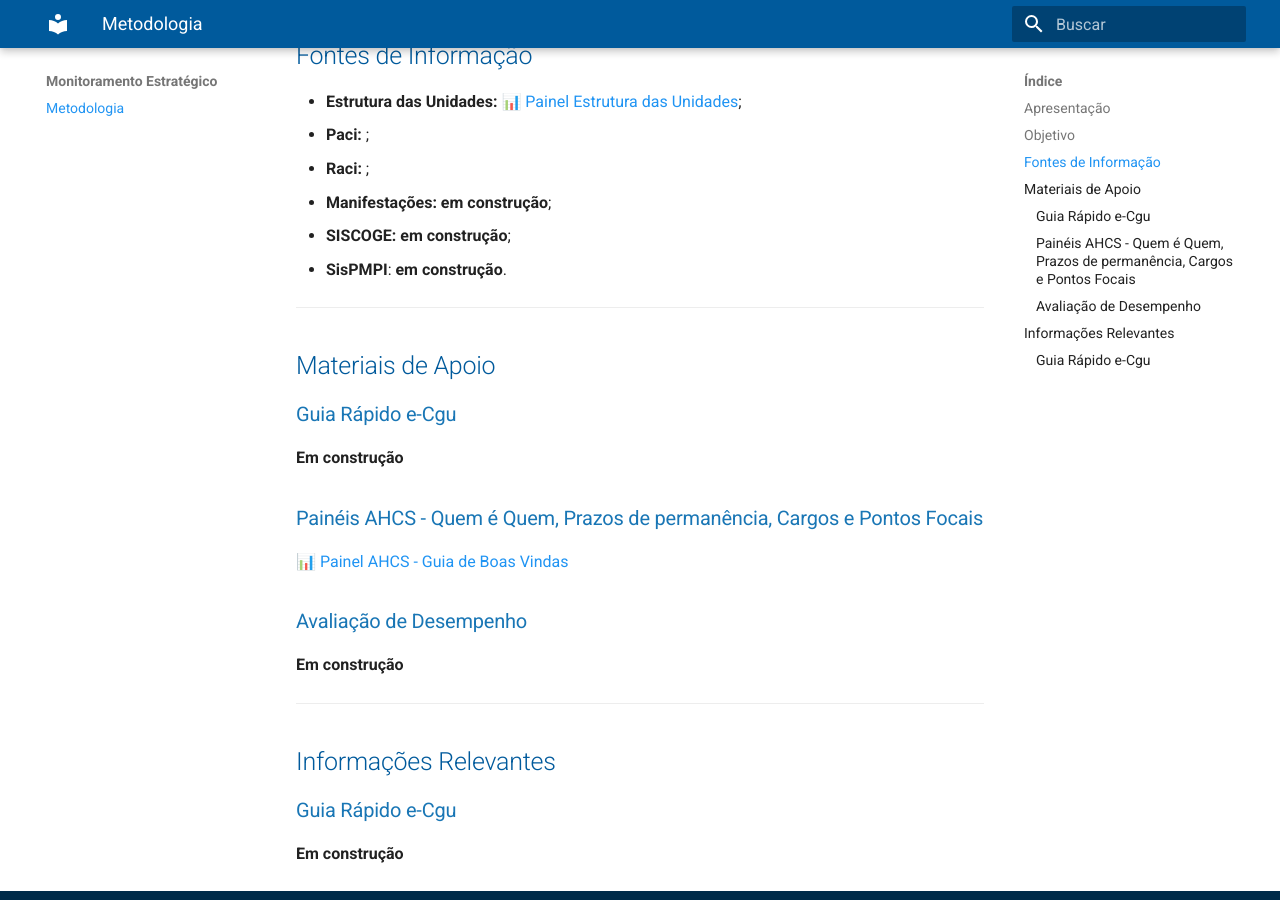
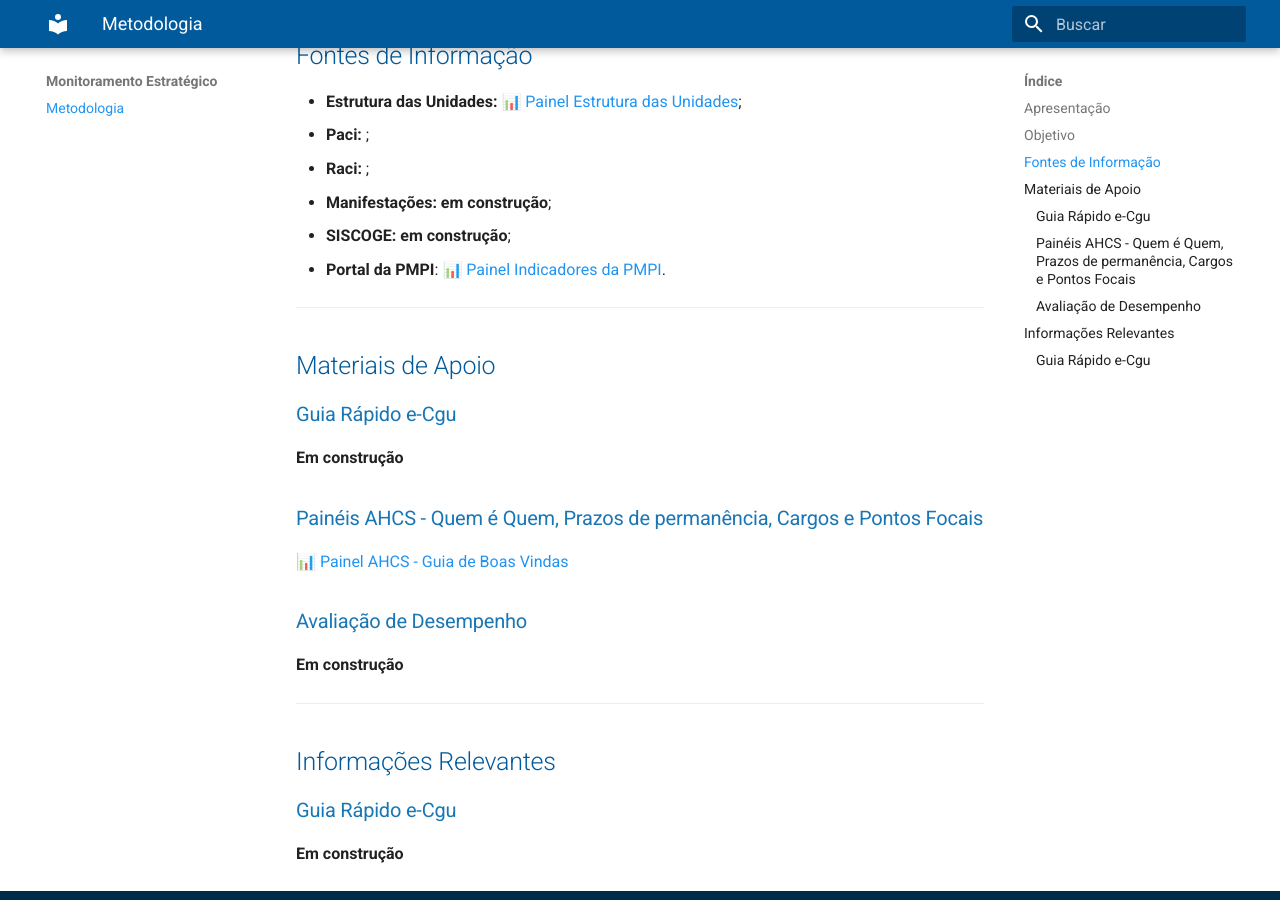
Before and after one commit to CGEMG-AHCS/guia-monitoramento-estrategico, an MkDocs documentation site: the page built from docs/monitoramento/metodologia.md, in a window 1280 px wide and 900 px high, scrolled down 795 px. Built offline with MkDocs 1.6.1 and Material for MkDocs 9.7.7, drawn with Linux system fonts in a browser that asks for light colours.

Commit message:
Update metodologia.md

```diff
--- a/docs/monitoramento/metodologia.md
+++ b/docs/monitoramento/metodologia.md
@@ -27,7 +27,7 @@ O Monitoramento Estratégico das Cset/Csec tem como objetivo:
 - **Raci:** ;
 - **Manifestações:** **em construção**;
 - **SISCOGE:** **em construção**;
-- **SisPMPI**: **em construção**.
+- **Portal da PMPI**: 📊 [Painel Indicadores da PMPI](https://app.powerbi.com/view?r=eyJrIjoiZDA4ZDUyOGMtNGY0My00ZGNiLTkzOTYtY2RiMDZhNDIxZjMwIiwidCI6ImU1ZDNhZTdjLTliMzgtNDhkZS1hMDg3LWY2NzM0YTI4NzU3NCJ9).
 
 ---
 
```
